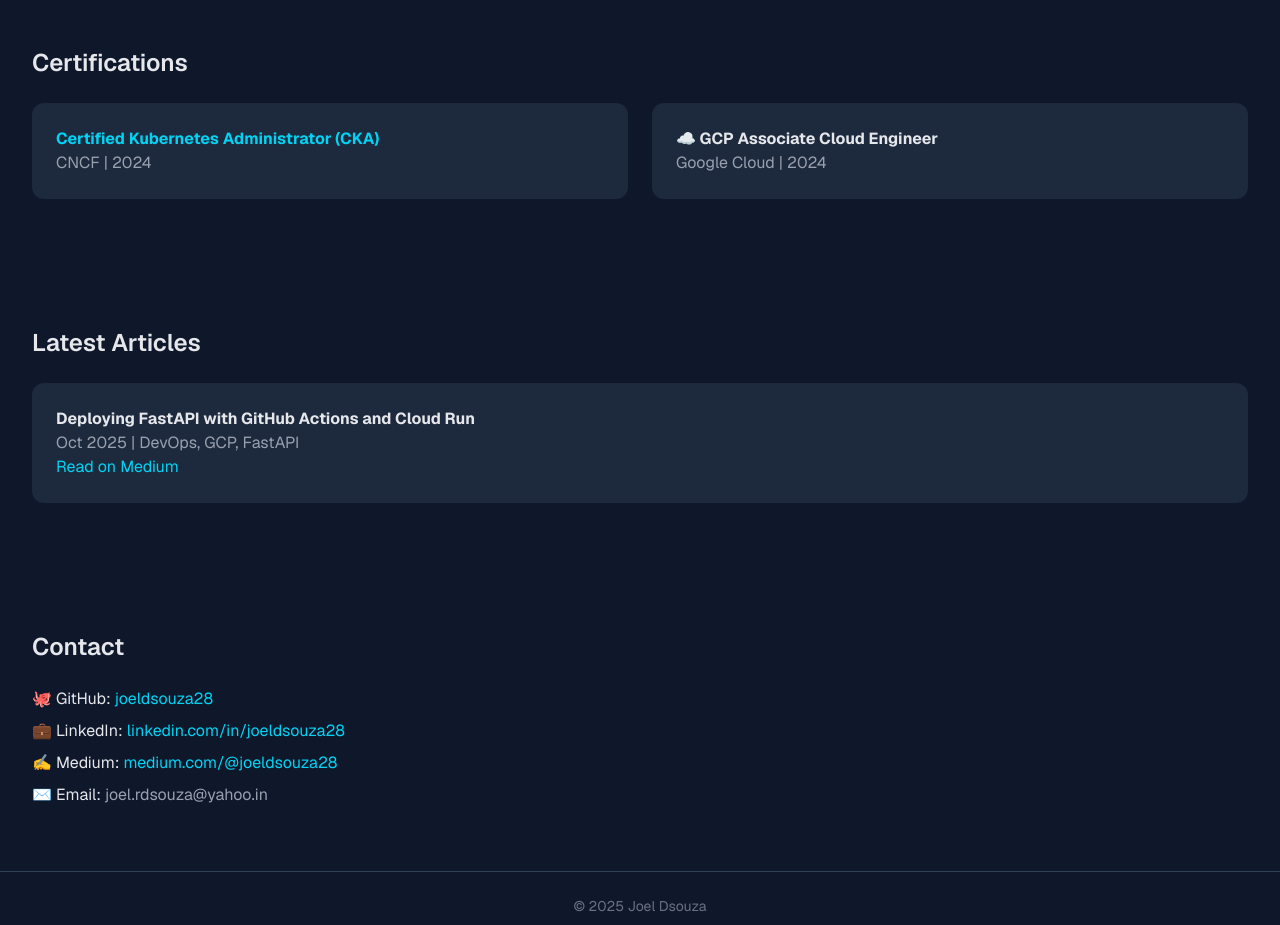
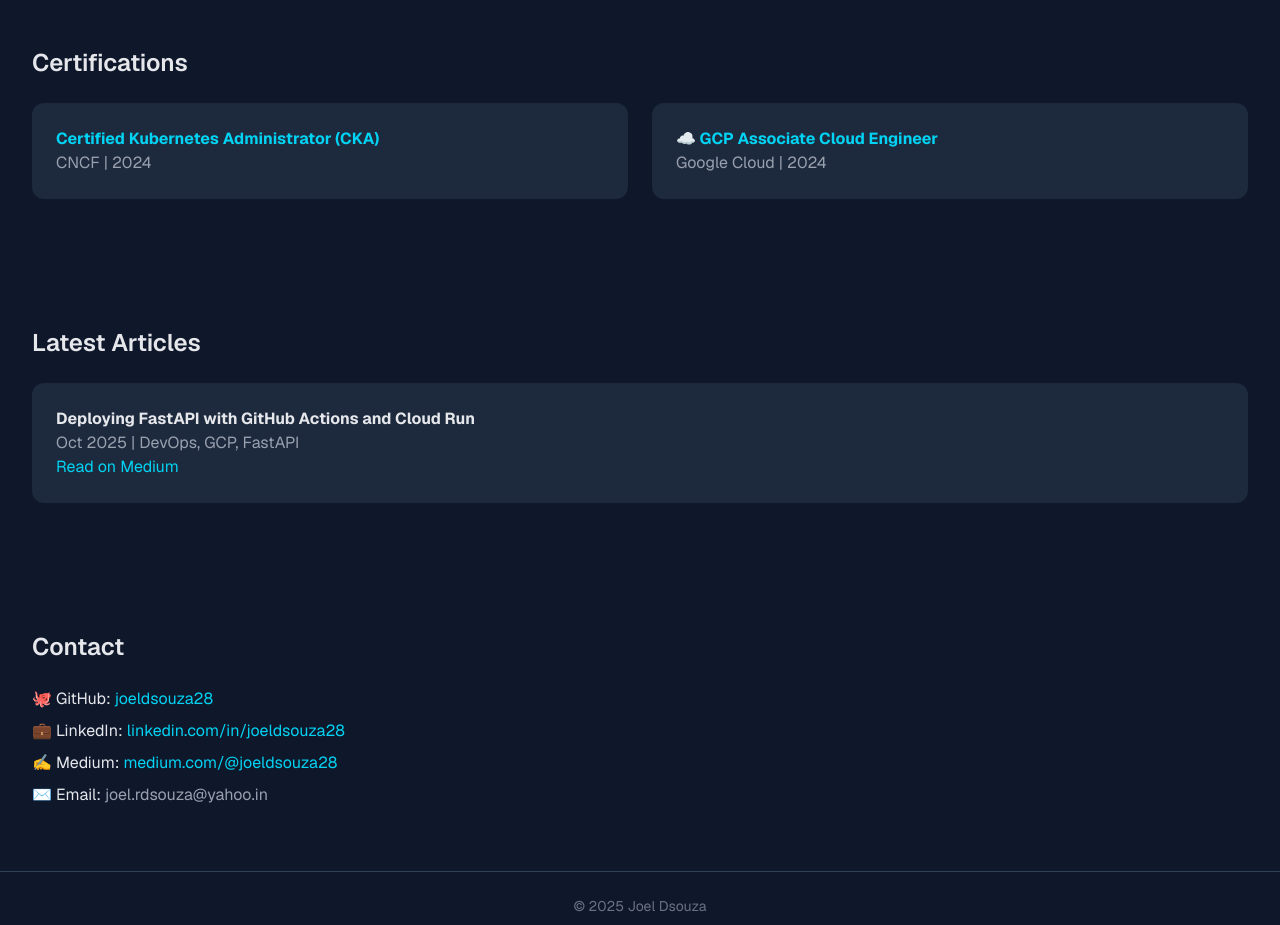
Before and after one commit to joeldsouza28/joeldsouza.dev, a Next.js app: page / in a window 1280 px wide. Shown: the part 1120-2045 px from the top of the page. Built offline with nearby package versions, Linux system fonts and the light colour scheme.

Commit message:
added changes

```diff
--- a/app/page.js
+++ b/app/page.js
@@ -140,7 +140,7 @@ export default function Portfolio() {
             <p className="text-gray-400">CNCF | 2024</p>
           </div>
           <div className="bg-slate-800 p-6 rounded-xl">
-            <h4 className="font-bold"><a href="https://www.credly.com/badges/9386558a-4779-4ab8-bdf5-9374414f31cf/email">☁️ GCP Associate Cloud Engineer</a></h4>
+            <h4 className="font-bold"><a href="https://www.credly.com/badges/9386558a-4779-4ab8-bdf5-9374414f31cf/email" target="_blank" className="text-cyan-400">☁️ GCP Associate Cloud Engineer</a></h4>
             <p className="text-gray-400">Google Cloud | 2024</p>
           </div>
         </div>
```
